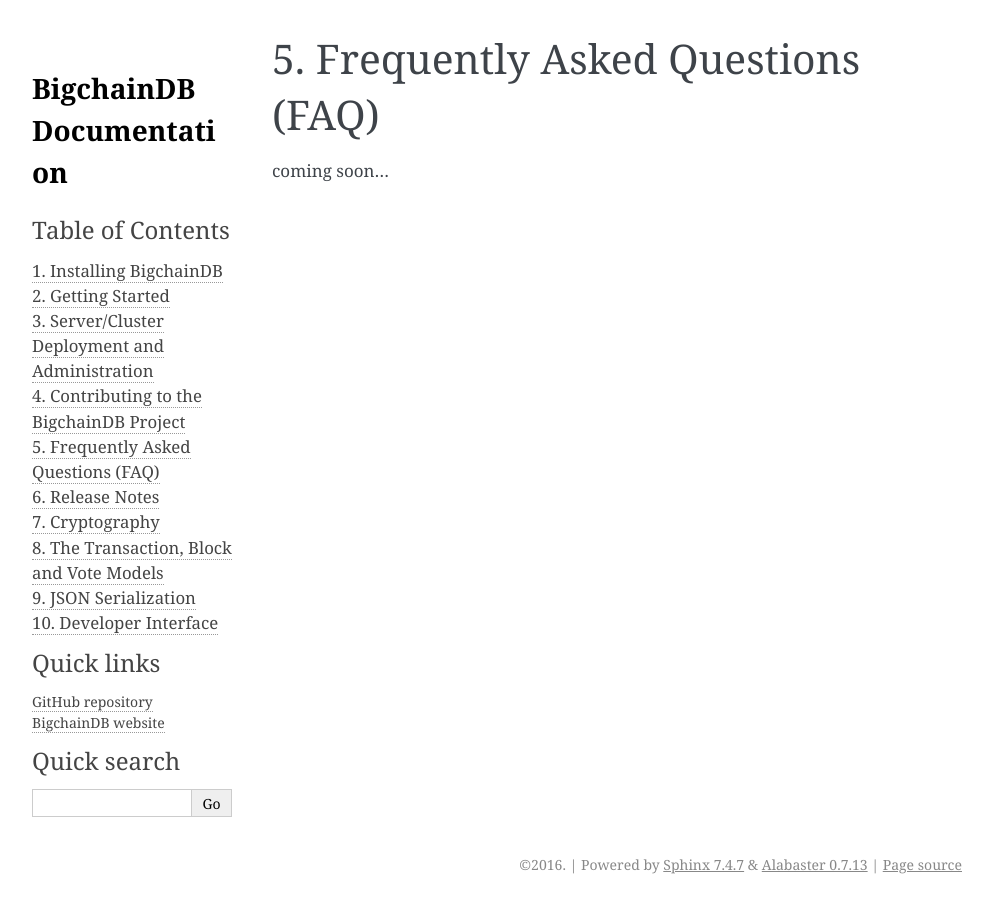
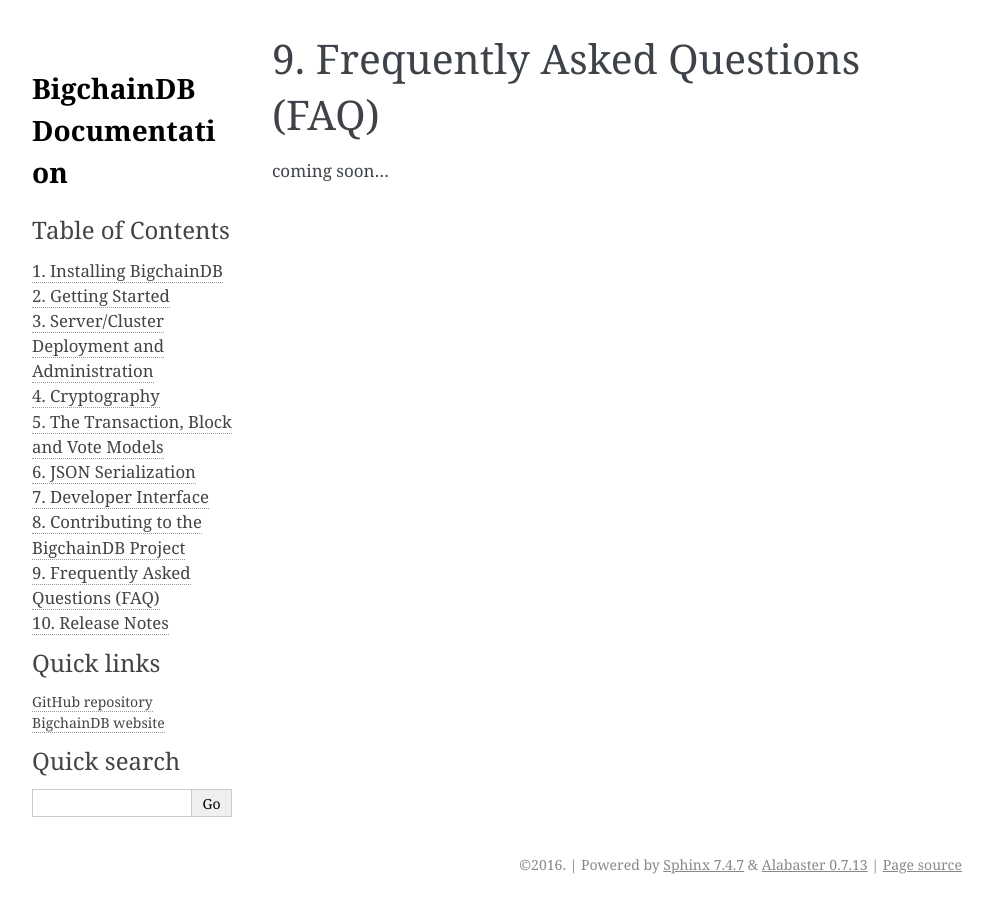
Before and after one commit to bigchaindb/bigchaindb, a Sphinx documentation site: the page built from docs/source/faq.md, in a window 1280 px wide. Shown: the whole page, without its empty margins (148-1141 px from the left). Built offline with Sphinx 7.4.7, drawn with Linux system fonts in a browser that asks for light colours.

```diff
--- a/docs/source/index.rst
+++ b/docs/source/index.rst
@@ -15,13 +15,13 @@ Table of Contents
    installing
    getting-started
    admin
-   contributing
-   faq
-   release-notes
    cryptography
    models
    json-serialization
    developer-interface
+   contributing
+   faq
+   release-notes
 
 
 Indices and Tables
--- a/docs/source/test.rst
+++ /dev/null
@@ -1,6 +0,0 @@
-Test
-====
-
-This is a test page.
-
-This is a test sentence.
```
